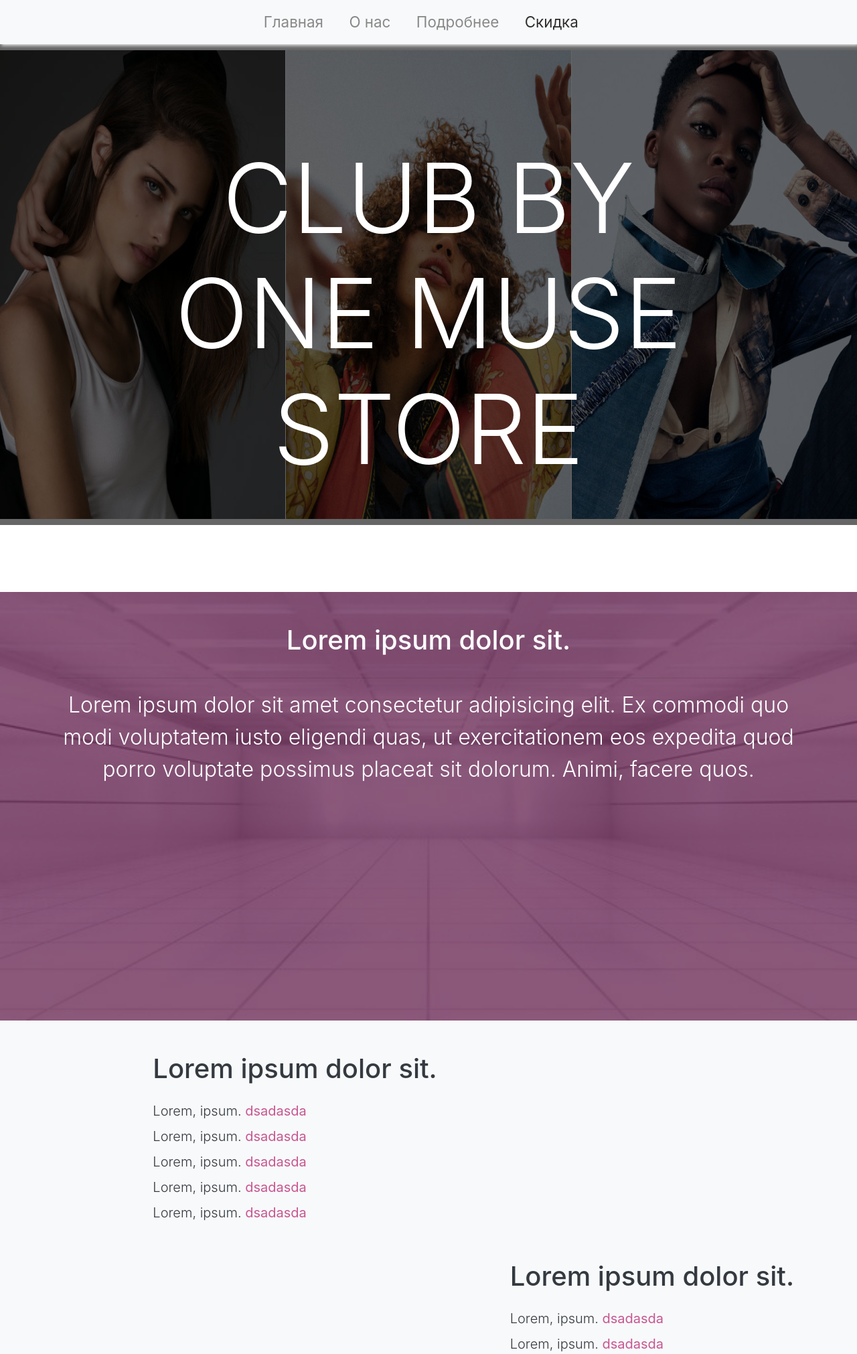
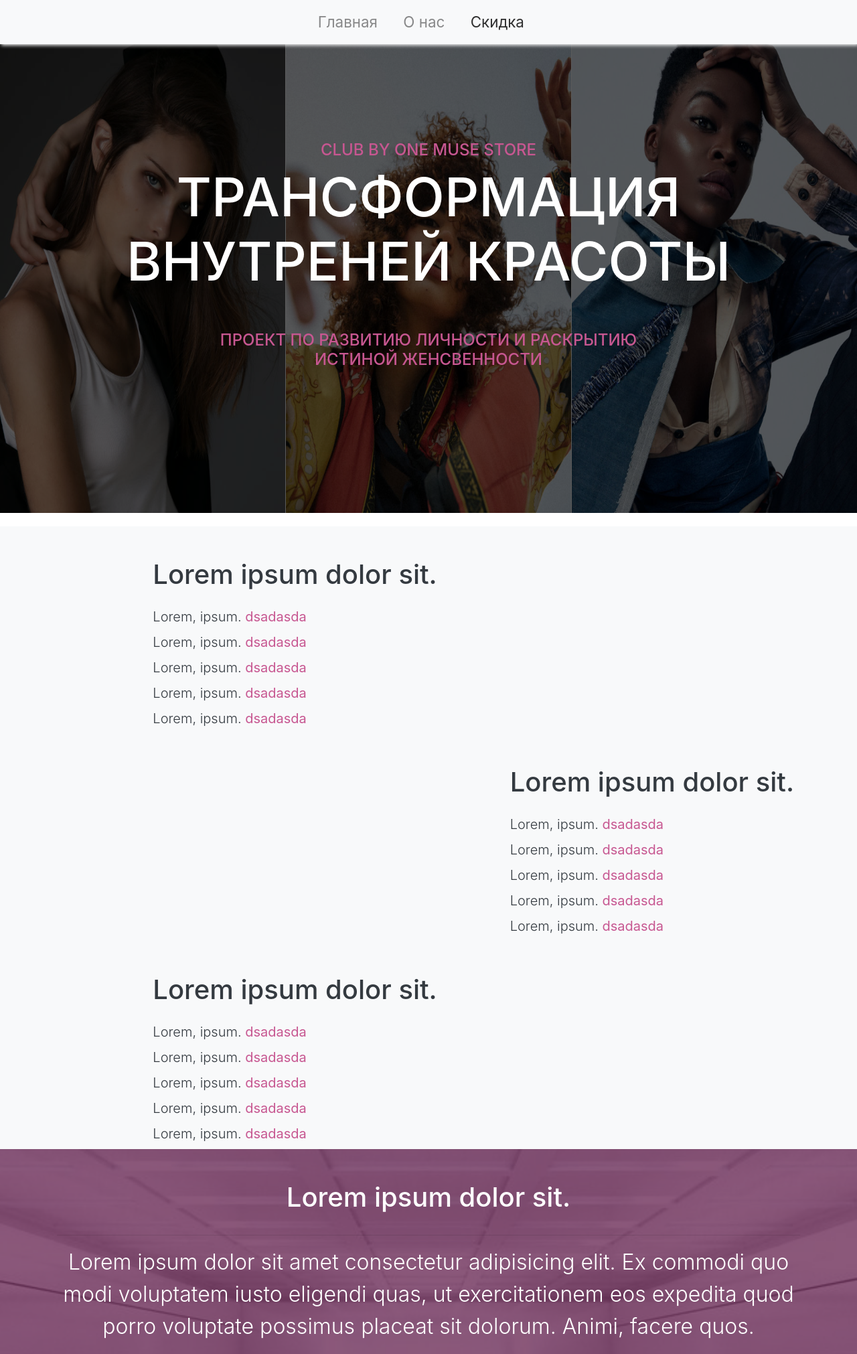
Before and after one commit to c0Rr0s10n/FemaleClubSite, a PHP site: page / in a window 1280 px wide. Shown: the top 2022 px of the page at 67% size. Run offline with PHP 8.4, Linux system fonts and the light colour scheme; some libraries are stand-ins or nearby versions.

Commit message:
For Alexander's job

```diff
--- a/css/style.css
+++ b/css/style.css
@@ -16,17 +16,19 @@
   background-position: center, left, right;
   background-size: 33.3% 700px;
   background-repeat: no-repeat; }
+  #header span {
+    color: #c75791; }
   #header .black-overlay {
     min-height: 700px;
-    background: rgba(0, 0, 0, 0.6);
+    background: rgba(0, 0, 0, 0.645);
     top: 0;
     left: 0;
     width: auto; }
   #header h1 {
-    font-size: 9rem; }
+    font-size: 5rem; }
 
 .transition {
-  height: 100px; }
+  height: 20px; }
 
 #description {
   position: relative;
--- a/index.html
+++ b/index.html
@@ -25,9 +25,8 @@
       </button>
       <div class="collapse navbar-collapse" id="navbarCollapse">
         <ul class="navbar-nav mx-auto">
-          <li class="nav-item"><a href="#home" class="nav-link">Главная</a></li>
-          <li class="nav-item"><a href="#description" class="nav-link">О нас</a></li>
-          <li class="nav-item"><a href="#description-continue" class="nav-link">Подробнее</a></li>
+          <li class="nav-item"><a href="#header" class="nav-link">Главная</a></li>
+          <li class="nav-item"><a href="#description-continue" class="nav-link">О нас</a></li>
           <li class="nav-item"><a href="#timer" class="nav-link">Скидка</a></li>
         </ul>
       </div>
@@ -40,8 +39,14 @@
       <div class="backgr">
         <div class="container-fluid">
           <div class="row">
-            <div class="col-8 text-white text-center py-5 align-self-center mx-auto mt-5">
-              <h1 class="display-1 align-self-center mt-5">CLUB BY ONE MUSE STORE</h1>
+            <div class="col-10 text-white text-center pt-5 pb-0 align-self-center mx-auto mt-5">
+              <h4 class="display-5 align-self-center mt-5 wow fadeInUpBig"><span>CLUB BY ONE MUSE STORE</span></h4>
+            </div>
+            <div class="col-10 text-white text-center pt-0 pb-0 align-self-center mx-auto">
+              <h1 class="align-self-center-mt-5 wow fadeInUpBig">ТРАНСФОРМАЦИЯ ВНУТРЕНЕЙ КРАСОТЫ</h1>
+            </div>
+            <div class="col-10 text-white text-center pt-0 pb-5 align-self-center mx-auto">
+              <h4 class="display-5 align-self-center mt-5 wow fadeInUpBig"><span>ПРОЕКТ ПО РАЗВИТИЮ ЛИЧНОСТИ И РАСКРЫТИЮ<br>ИСТИНОЙ ЖЕНСВЕННОСТИ</span></h4>
             </div>
           </div>
         </div>
@@ -69,6 +74,43 @@
       </div>
     </div>
   </section> -->
+  <!--Description continue section-->
+  <section id="description-continue" class=" text-left bg-light">
+    <div class="text-dark">
+      <div class="container-fluid">
+        <div class="row">
+          <div class="col-10 align-self-start ml-auto wow fadeInUpBig">
+            <h1 class="text pb-3 pt-5">Lorem ipsum dolor sit.</h1>
+            <p class="lead mb-2">Lorem, ipsum. <strong><span> dsadasda</span></strong></p>
+            <p class="lead mb-2">Lorem, ipsum. <strong><span> dsadasda</span></strong></p>
+            <p class="lead mb-2">Lorem, ipsum. <strong><span> dsadasda</span></strong></p>
+            <p class="lead mb-2">Lorem, ipsum. <strong><span> dsadasda</span></strong></p>
+            <p class="lead mb-2">Lorem, ipsum. <strong><span> dsadasda</span></strong></p>
+          </div>
+        </div>
+        <div class="row">
+          <div class="col-10 col-md-5 align-self-md-end align-self-start ml-auto ml-md-auto wow fadeInUpBig">
+            <h1 class="text pb-3 pt-5">Lorem ipsum dolor sit.</h1>
+            <p class="lead mb-2">Lorem, ipsum. <strong><span> dsadasda</span></strong></p>
+            <p class="lead mb-2">Lorem, ipsum. <strong><span> dsadasda</span></strong></p>
+            <p class="lead mb-2">Lorem, ipsum. <strong><span> dsadasda</span></strong></p>
+            <p class="lead mb-2">Lorem, ipsum. <strong><span> dsadasda</span></strong></p>
+            <p class="lead mb-2">Lorem, ipsum. <strong><span> dsadasda</span></strong></p>
+          </div>
+        </div>
+        <div class="row">
+          <div class="col-10 align-self-start ml-auto wow fadeInUpBig">
+            <h1 class="text pb-3 pt-5">Lorem ipsum dolor sit.</h1>
+            <p class="lead mb-2">Lorem, ipsum. <strong><span> dsadasda</span></strong></p>
+            <p class="lead mb-2">Lorem, ipsum. <strong><span> dsadasda</span></strong></p>
+            <p class="lead mb-2">Lorem, ipsum. <strong><span> dsadasda</span></strong></p>
+            <p class="lead mb-2">Lorem, ipsum. <strong><span> dsadasda</span></strong></p>
+            <p class="lead mb-2">Lorem, ipsum. <strong><span> dsadasda</span></strong></p>
+          </div>
+        </div>
+      </div>
+    </div>
+  </section>
 
   <!--Description section-->
   <section id="description" class="text-center">
@@ -88,44 +130,6 @@
   </section>
 
 
-  <!--Description continue section-->
-  <section id="description-continue" class=" text-left bg-light">
-    <div class="text-dark">
-      <div class="container-fluid">
-        <div class="row">
-          <div class="col-10 align-self-start ml-auto wow fadeInUp">
-            <h1 class="text pb-3 pt-5">Lorem ipsum dolor sit.</h1>
-            <p class="lead mb-2">Lorem, ipsum. <strong><span> dsadasda</span></strong></p>
-            <p class="lead mb-2">Lorem, ipsum. <strong><span> dsadasda</span></strong></p>
-            <p class="lead mb-2">Lorem, ipsum. <strong><span> dsadasda</span></strong></p>
-            <p class="lead mb-2">Lorem, ipsum. <strong><span> dsadasda</span></strong></p>
-            <p class="lead mb-2">Lorem, ipsum. <strong><span> dsadasda</span></strong></p>
-          </div>
-        </div>
-        <div class="row">
-          <div class="col-10 col-md-5 align-self-md-end align-self-start ml-auto ml-md-auto wow fadeInUp">
-            <h1 class="text pb-3 pt-5">Lorem ipsum dolor sit.</h1>
-            <p class="lead mb-2">Lorem, ipsum. <strong><span> dsadasda</span></strong></p>
-            <p class="lead mb-2">Lorem, ipsum. <strong><span> dsadasda</span></strong></p>
-            <p class="lead mb-2">Lorem, ipsum. <strong><span> dsadasda</span></strong></p>
-            <p class="lead mb-2">Lorem, ipsum. <strong><span> dsadasda</span></strong></p>
-            <p class="lead mb-2">Lorem, ipsum. <strong><span> dsadasda</span></strong></p>
-          </div>
-        </div>
-        <div class="row">
-          <div class="col-10 align-self-start ml-auto wow fadeInUp">
-            <h1 class="text pb-3 pt-5">Lorem ipsum dolor sit.</h1>
-            <p class="lead mb-2">Lorem, ipsum. <strong><span> dsadasda</span></strong></p>
-            <p class="lead mb-2">Lorem, ipsum. <strong><span> dsadasda</span></strong></p>
-            <p class="lead mb-2">Lorem, ipsum. <strong><span> dsadasda</span></strong></p>
-            <p class="lead mb-2">Lorem, ipsum. <strong><span> dsadasda</span></strong></p>
-            <p class="lead mb-2">Lorem, ipsum. <strong><span> dsadasda</span></strong></p>
-          </div>
-        </div>
-      </div>
-    </div>
-  </section>
-
 
   <!--Timer section-->
   <section id="timer" class="text-white">
@@ -144,6 +148,28 @@
         </div>
         <div class="col-12 align-self-center text-center wow fadeInUpBig">
           <div class="timer1"></div>
+        </div>
+        <div class="col-12 align-self-center text-center">
+          <button type="button" class="btn btn-outline-primary mt-3" data-toggle="modal" data-target="#buy-modal">Купить сейчас</button>
+
+          <div class="modal fade" id="buy-modal" role="dialog">
+            <div class="modal-dialog">
+              <div class="modal-content">
+                <div class="modal-header">
+                  <button type="button" class="close" data-dismiss="modal" aria-label="Close">
+                    <span aria-hidden="true">&times;</span>
+                  </button>
+                </div>
+                <div class="modal-body">
+                  <div class="form-group">
+                    <label for="test" class="text-dark align-self-start text-left">For Alexander</label>
+                    <input type="text" class="form-control" id="test" placeholder="Suda promokod">
+                    <small id="textHelp" class="form-text text-muted">Вставляй не бойся сладенький</small>
+                  </div>
+                </div>
+              </div>
+            </div>
+          </div>
         </div>
       </div>
     </div>
@@ -180,9 +206,9 @@
             const hash = this.hash;
 
             $('html, body').animate({
-                scrollTop: $(hash).offset().top-80
+                scrollTop: $(hash).offset().top-68
             }, 800, function(){
-                window.location.hash = hash-80;
+                window.location.hash = hash-68;
             });
         }
     });
--- a/scss/style.scss
+++ b/scss/style.scss
@@ -1,5 +1,5 @@
 $gradient-overlay:rgba(100, 31, 77, 0.747);
-$black-overlay: rgba(0,0,0,0.6);
+$black-overlay: rgba(0,0,0,0.645);
 
 $tpink: #c75791;
 
@@ -28,6 +28,9 @@ $tpink: #c75791;
     background-size: 33.3% 700px;
     background-repeat: no-repeat;
 
+    span {
+        color: $tpink;
+    }
 
     .black-overlay {
         min-height: 700px;
@@ -35,17 +38,16 @@ $tpink: #c75791;
         top: 0;
         left: 0;
         width: auto;
-
+    }
+    h1 {
+        font-size: 5rem;
     }
 
-    h1 {
-        font-size: 9rem;
-    }
 }
 
 
 .transition {
-    height: 100px;
+    height: 20px;
 }
 // #home {
 //     min-height: 600px;
@@ -129,7 +131,7 @@ $tpink: #c75791;
 
 
 
-@media screen and (max-width: 833px) {
+@media screen and (max-width: 990px) and (min-width: 587px) {
     #header {
         position: relative;
         background-image: url(../img/girl1.jpeg), url(../img/girl2.jpeg);
@@ -143,14 +145,37 @@ $tpink: #c75791;
     }
 }
 
-@media(max-width: 1280px) {
-    #home {
+@media screen and (max-width: 1200px) and (min-width: 990) {
+    #header {
+
+        background-image: url(../img/girl3.jpeg), url(../img/girl1.jpeg), url(../img/girl2.jpeg);
+        background-position: center, left, right;
+        background-size: 33.3% 1000px;
+        background-repeat: no-repeat;
+
         h1 {
-            font-size: 4rem;
-        }
-
-        .imag {
-            opacity: 0;
+            font-size: 9rem;
         }
     }
 }
+
+@media screen and (max-width: 587px) {
+    #header {
+        background-image: url(../img/587px.jpg);
+        background-position: center;
+        background-repeat: no-repeat;
+        background-size: cover;
+
+        h1 {
+            font-size: 4.5rem;
+        }
+    }
+}
+
+@media screen and (max-width: 786px) and (min-width: 587px) {
+    #header {
+        h1 {
+            font-size: 4.7rem;
+        }
+    }
+}
```
Also changed, not shown: other parts of css/style.css (+21 -7 lines), 1 other file.
